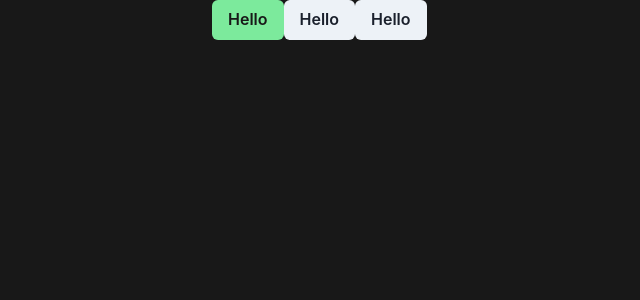
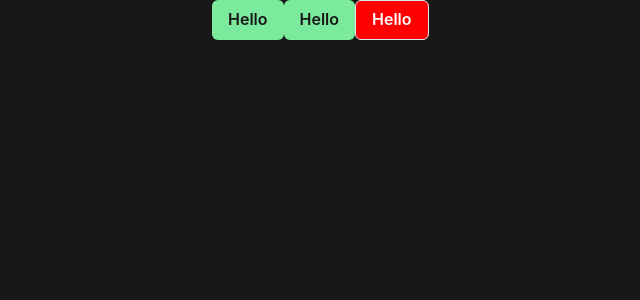
Before and after one commit to CarlinCharge/carlconroyv2, a Next.js app: page / in a window 1280 px wide. Shown: the top 300 px of the page, without its empty margins (220-860 px from the left). Built offline with nearby package versions, Linux system fonts and the light colour scheme.

Commit message:
button custom styles

```diff
--- a/src/pages/index.tsx
+++ b/src/pages/index.tsx
@@ -11,16 +11,14 @@ export default function Home() {
       </Head>
 
       <main>
-        <Container bg="black" maxWidth="md">
+        <Container maxWidth="md">
           <Box display="flex">
-            <Button bg="green" color="black">
-              Hello
-            </Button>
+            <Button>Hello</Button>
             <Box>
               <Button> Hello</Button>
             </Box>
 
-            <Button> Hello</Button>
+            <Button variant="outline"> Hello</Button>
           </Box>
         </Container>
       </main>
--- /dev/null
+++ b/src/styles/Button.ts
@@ -0,0 +1,18 @@
+export const Button = {
+  defaultProps: {
+    variant: "primary",
+  },
+  baseStyle: {
+    background: "#ff0000",
+    fontSize: "20rem",
+  },
+  variants: {
+    primary: {
+      background: "green",
+      color: "black",
+    },
+    outline: {
+      color: "white",
+    },
+  },
+};
--- a/src/styles/theme.tsx
+++ b/src/styles/theme.tsx
@@ -1,4 +1,5 @@
 import { extendTheme } from "@chakra-ui/react";
+import { Button } from "./Button";
 
 export const theme = extendTheme({
   styles: {
@@ -12,4 +13,7 @@ export const theme = extendTheme({
     green: "#7CEA9C",
     black: "#181818",
   },
+  components: {
+    Button,
+  },
 });
```
